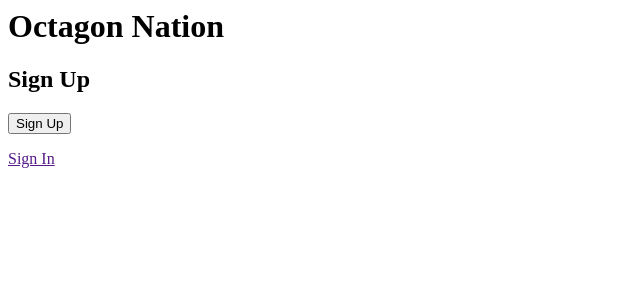
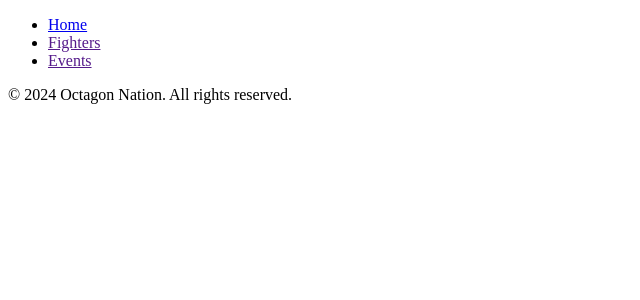
Before and after one commit to siseldyke/octagon-nation, a Django app: page / in a window 1280 px wide. Shown: the top 300 px of the page, without its empty margins (0-640 px from the left). Run offline with Django 5.2, Linux system fonts and the light colour scheme.

Commit message:
base html idea added

```diff
--- /dev/null
+++ b/main_app/templates/base.html
@@ -0,0 +1,35 @@
+<!DOCTYPE html>
+<html lang="en">
+<head>
+    <meta charset="UTF-8">
+    <meta name="viewport" content="width=device-width, initial-scale=1.0">
+    <title>{% block title %}Octagon Nation{% endblock %}</title>
+
+</head>
+<body>
+    <!-- Header Section -->
+    <header>
+        <nav>
+            <ul>
+                <li><a href="{% url 'home' %}">Home</a></li>
+                <li><a href="">Fighters</a></li>
+                <li><a href="">Events</a></li>
+            </ul>
+        </nav>
+    </header>
+
+    <!-- Main Content -->
+    <main>
+        {% block content %}
+        <!-- Page specific content will go here -->
+        {% endblock %}
+    </main>
+
+    <!-- Footer Section -->
+    <footer>
+        <p>&copy; 2024 Octagon Nation. All rights reserved.</p>
+    </footer>
+
+
+</body>
+</html>
--- a/main_app/templates/home.html
+++ b/main_app/templates/home.html
@@ -1,3 +1,5 @@
+{% extends 'base.html' %}
+
 <html>
 <body>
   <h1>Octagon Nation</h1>
```
